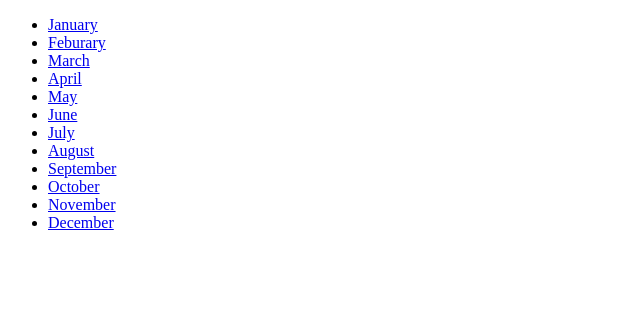
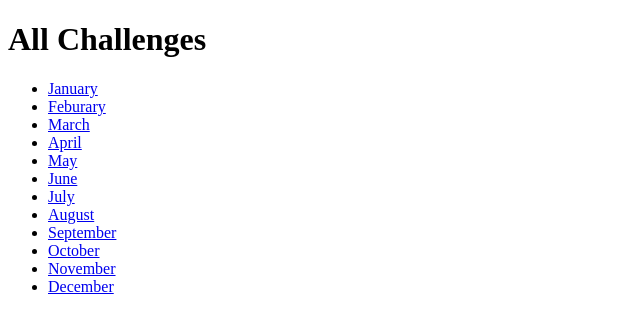
Before and after one commit to mjpark-haezoom/Python-Django---The-Practical-Guide, a Django app: page /challenges/ in a window 1280 px wide. Shown: the top 333 px of the page, without its empty margins (0-640 px from the left). Run offline with Django 5.2, Linux system fonts and the light colour scheme.

Commit message:
Template Inheritance

```diff
--- a/monthly_challenges/challenges/templates/challenges/index.html
+++ b/monthly_challenges/challenges/templates/challenges/index.html
@@ -1,15 +1,13 @@
-<!DOCTYPE html>
-<html lang="en">
-<head>
-    <meta charset="UTF-8">
-    <meta name="viewport" content="width=device-width, initial-scale=1.0">
-    <title>All Challenges</title>
-</head>
-<body>
+{% extends "base.html" %}
+
+    {% block page_title %}
+        All Challenges
+    {% endblock %}
+
+    {% block content%}
     <ul>
         {% for month in months %}
             <li><a href=" {% url "month-challenge" month %}">{{ month | title }}</a></li>
         {% endfor %}
     </ul>
-</body>
-</html>
+    {% endblock %}
--- a/monthly_challenges/monthly_challenges/settings.py
+++ b/monthly_challenges/monthly_challenges/settings.py
@@ -57,6 +57,7 @@ TEMPLATES = [
         'BACKEND': 'django.template.backends.django.DjangoTemplates',
         'DIRS': [
             # BASE_DIR / "challenges" / "templates"
+            BASE_DIR / "templates"
         ],
         'APP_DIRS': True,
         'OPTIONS': {
--- /dev/null
+++ b/monthly_challenges/templates/base.html
@@ -0,0 +1,12 @@
+<!DOCTYPE html>
+<html lang="en">
+    <head>
+        <meta charset="UTF-8">
+        <meta name="viewport" content="width=device-width, initial-scale=1.0">
+        <title>{% block page_title %} My Challenges {% endblock %}</title>
+    </head>
+    <body>
+        <h1>All Challenges</h1>
+        {% block content %} {% endblock %}
+    </body>
+</html>
```
